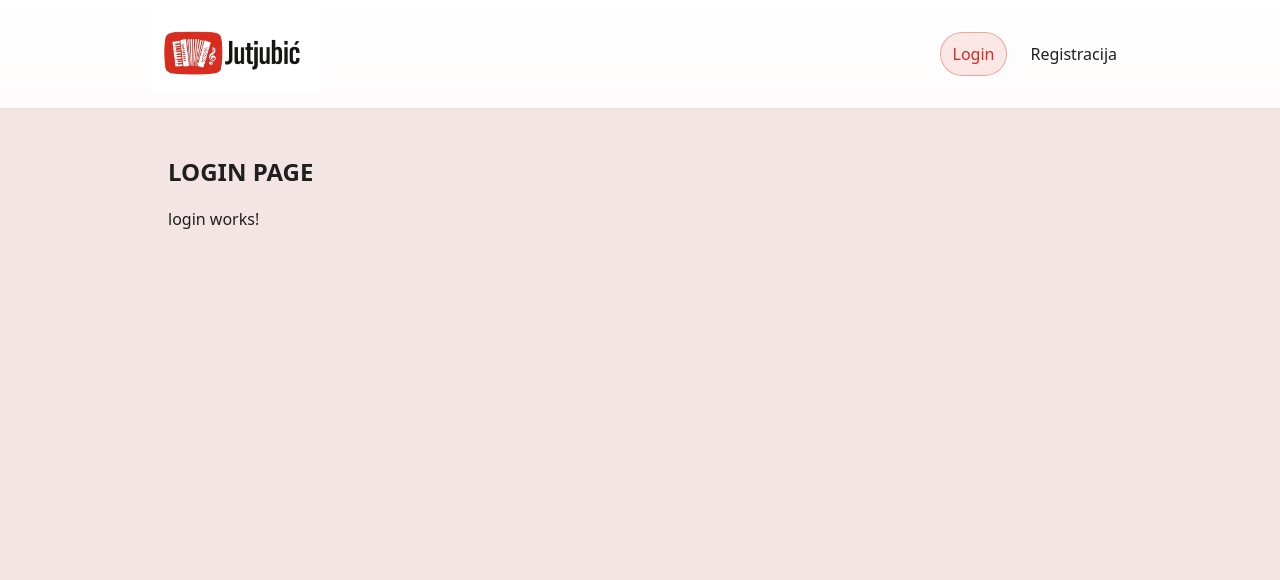
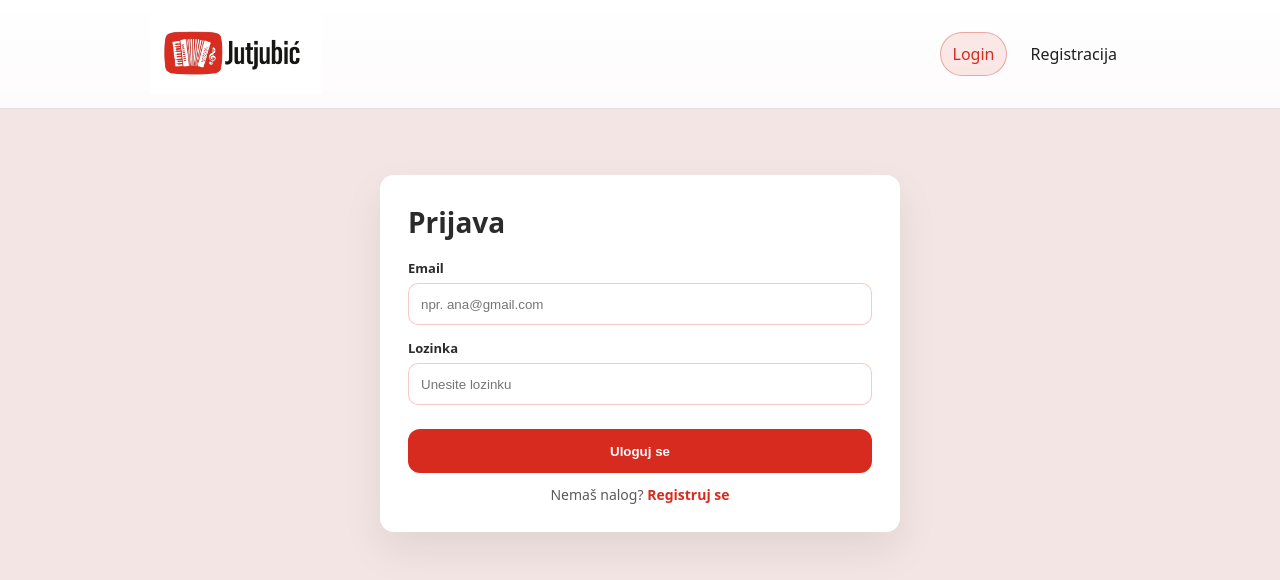
Before and after one commit to danijelamedic/Jutjubic_ISA_FE, an Angular app: page /login in a window 1280 px wide. Shown: the top 580 px of the page. Built offline with nearby package versions, Linux system fonts and the light colour scheme.

Commit message:
feature: login page and activation

```diff
--- a/src/app/app.config.ts
+++ b/src/app/app.config.ts
@@ -3,14 +3,14 @@ import { provideRouter } from '@angular/router';
 
 import { routes } from './app.routes';
 
-import { provideHttpClient } from '@angular/common/http';
-
+import { provideHttpClient,withInterceptors } from '@angular/common/http';
+import { authInterceptor } from './core/interceptors/auth.interceptor';
 
 export const appConfig: ApplicationConfig = {
   providers: [
     provideBrowserGlobalErrorListeners(),
     provideZoneChangeDetection({ eventCoalescing: true }),
     provideRouter(routes),
-    provideHttpClient()
+    provideHttpClient(withInterceptors([authInterceptor]))
   ]
 };
--- /dev/null
+++ b/src/app/core/interceptors/auth.interceptor.ts
@@ -0,0 +1,20 @@
+import { HttpInterceptorFn } from '@angular/common/http';
+
+export const authInterceptor: HttpInterceptorFn = (req, next) => {
+  const token = localStorage.getItem('access_token');
+
+  const isAuthEndpoint =
+    req.url.includes('/api/auth/login') ||
+    req.url.includes('/api/auth/register') ||
+    req.url.includes('/api/auth/activate');
+
+  if (token && !isAuthEndpoint) {
+    req = req.clone({
+      setHeaders: {
+        Authorization: `Bearer ${token}`
+      }
+    });
+  }
+
+  return next(req);
+};
--- a/src/app/features/auth/pages/activate/activate.html
+++ b/src/app/features/auth/pages/activate/activate.html
@@ -1,13 +1,18 @@
-<h2>Aktivacija naloga</h2>
+<div class="auth-card">
+    <h1>Aktivacija naloga</h1>
 
-<div *ngIf="loading">Aktiviram nalog...</div>
+    <div class="loading" *ngIf="status === 'loading'">
+        <div class="spinner"></div>
+        <p>Aktiviram nalog...</p>
+    </div>
 
-<div *ngIf="!loading && successMessage" style="color: green;">
-    {{ successMessage }}
+    <div class="alert success" *ngIf="status === 'success'">
+        {{ successMessage }}
+    </div>
+
+    <div class="alert error" *ngIf="status === 'error'">
+        {{ errorMessage }}
+    </div>
+
+    <a class="btn-secondary" routerLink="/login">Nazad na prijavu</a>
 </div>
-
-<div *ngIf="!loading && errorMessage" style="color: red;">
-    {{ errorMessage }}
-</div>
-
-<a routerLink="/login">Nazad na login</a>
--- a/src/app/features/auth/pages/activate/activate.scss
+++ b/src/app/features/auth/pages/activate/activate.scss
@@ -0,0 +1,86 @@
+:host {
+    display: block;
+}
+
+.auth-card {
+    width: min(520px, 92vw);
+    margin: 40px auto;
+    padding: 28px;
+    background: #ffffff;
+    border-radius: 14px;
+    box-shadow: 0 18px 40px rgba(0, 0, 0, 0.08);
+}
+
+h1 {
+    margin: 0 0 18px;
+    color: #2b2b2b;
+    font-size: 28px;
+}
+
+.alert {
+    border-radius: 10px;
+    padding: 12px 12px;
+    margin: 12px 0;
+    font-size: 13px;
+    font-weight: 600;
+}
+
+.alert.error {
+    background: #f3e5e4;
+    color: #d72b1f;
+    border: 1px solid rgba(215, 43, 31, 0.25);
+}
+
+.alert.success {
+    background: rgba(221, 172, 169, 0.25);
+    color: #2b2b2b;
+    border: 1px solid rgba(221, 172, 169, 0.6);
+}
+
+.loading {
+    display: flex;
+    align-items: center;
+    gap: 12px;
+    padding: 10px 0;
+    color: #2b2b2b;
+}
+
+.loading p {
+    margin: 0;
+    font-weight: 600;
+    font-size: 14px;
+}
+
+.spinner {
+    width: 18px;
+    height: 18px;
+    border-radius: 999px;
+    border: 3px solid rgba(215, 43, 31, 0.25);
+    border-top-color: #d72b1f;
+    animation: spin 0.9s linear infinite;
+}
+
+@keyframes spin {
+    to {
+        transform: rotate(360deg);
+    }
+}
+
+.btn-secondary {
+    display: block;
+    width: 100%;
+    height: 44px;
+    line-height: 44px;
+    text-align: center;
+    margin-top: 14px;
+    border-radius: 12px;
+    background: #f3e5e4;
+    color: #d72b1f;
+    font-weight: 800;
+    text-decoration: none;
+    border: 1px solid rgba(215, 43, 31, 0.2);
+}
+
+.btn-secondary:hover {
+    background: rgba(243, 229, 228, 0.7);
+}
--- a/src/app/features/auth/pages/login/login.html
+++ b/src/app/features/auth/pages/login/login.html
@@ -1,2 +1,38 @@
-<h2>LOGIN PAGE</h2>
-<p>login works!</p>
+<div class="auth-card">
+    <h1>Prijava</h1>
+
+    <div class="alert error" *ngIf="errorMessage">
+        {{ errorMessage }}
+    </div>
+
+    <div class="alert success" *ngIf="successMessage">
+        {{ successMessage }}
+    </div>
+
+    <form [formGroup]="form" (ngSubmit)="onSubmit()" novalidate>
+        <div class="field">
+            <label>Email</label>
+            <input type="email" placeholder="npr. ana@gmail.com" formControlName="email" />
+            <small class="hint error" *ngIf="f['email'].touched && f['email'].invalid">
+                Unesite ispravan email.
+            </small>
+        </div>
+
+        <div class="field">
+            <label>Lozinka</label>
+            <input type="password" placeholder="Unesite lozinku" formControlName="password" />
+            <small class="hint error" *ngIf="f['password'].touched && f['password'].invalid">
+                Lozinka je obavezna (min 6 karaktera).
+            </small>
+        </div>
+
+        <button class="btn-primary" type="submit" [disabled]="isSubmitting">
+            {{ isSubmitting ? 'Slanje...' : 'Uloguj se' }}
+        </button>
+
+        <p class="helper">
+            Nemaš nalog?
+            <a routerLink="/register">Registruj se</a>
+        </p>
+    </form>
+</div>
--- a/src/app/features/auth/pages/login/login.scss
+++ b/src/app/features/auth/pages/login/login.scss
@@ -0,0 +1,113 @@
+:host {
+    display: block;
+}
+
+.auth-card {
+    width: min(520px, 92vw);
+    margin: 40px auto;
+    padding: 28px;
+    background: #ffffff;
+    border-radius: 14px;
+    box-shadow: 0 18px 40px rgba(0, 0, 0, 0.08);
+}
+
+h1 {
+    margin: 0 0 18px;
+    color: #2b2b2b;
+    font-size: 28px;
+}
+
+.field {
+    margin-bottom: 14px;
+}
+
+label {
+    display: block;
+    font-size: 13px;
+    font-weight: 700;
+    margin-bottom: 6px;
+    color: #2b2b2b;
+}
+
+input {
+    width: 100%;
+    height: 42px;
+    border-radius: 10px;
+    border: 1px solid rgba(217, 45, 33, 0.25);
+    padding: 0 12px;
+    outline: none;
+    background: #fff;
+}
+
+input:focus {
+    border-color: #d72b1f;
+    box-shadow: 0 0 0 3px rgba(215, 43, 31, 0.12);
+}
+
+.hint {
+    display: block;
+    margin-top: 6px;
+    font-size: 12px;
+}
+
+.hint.error {
+    color: #d92d21;
+}
+
+.alert {
+    border-radius: 10px;
+    padding: 12px 12px;
+    margin-bottom: 12px;
+    font-size: 13px;
+    font-weight: 600;
+}
+
+.alert.error {
+    background: #f3e5e4;
+    color: #d72b1f;
+    border: 1px solid rgba(215, 43, 31, 0.25);
+}
+
+.alert.success {
+    background: rgba(221, 172, 169, 0.25);
+    color: #2b2b2b;
+    border: 1px solid rgba(221, 172, 169, 0.6);
+}
+
+.btn-primary {
+    width: 100%;
+    height: 44px;
+    border: 0;
+    border-radius: 12px;
+    background: #d72b1f;
+    color: #fff;
+    font-weight: 800;
+    cursor: pointer;
+    margin-top: 10px;
+}
+
+.btn-primary:hover {
+    background: #d92d21;
+}
+
+.btn-primary:disabled {
+    opacity: 0.65;
+    cursor: default;
+}
+
+.helper {
+    margin: 12px 0 0;
+    font-size: 14px;
+    color: #5a5a5a;
+    text-align: center;
+}
+
+.helper a {
+    color: #d72b1f;
+    font-weight: 700;
+    text-decoration: none;
+}
+
+.helper a:hover {
+    text-decoration: underline;
+}
--- a/src/app/features/auth/pages/login/login.ts
+++ b/src/app/features/auth/pages/login/login.ts
@@ -1,11 +1,77 @@
 import { Component } from '@angular/core';
+import { CommonModule } from '@angular/common';
+import { ReactiveFormsModule, FormBuilder, Validators, FormGroup } from '@angular/forms';
+import { Router, RouterModule } from '@angular/router';
+import { AuthService } from '../../../../core/services/auth.services';
 
 @Component({
   selector: 'app-login',
-  imports: [],
+  standalone: true,
+  imports: [CommonModule, ReactiveFormsModule, RouterModule],
   templateUrl: './login.html',
   styleUrl: './login.scss',
 })
 export class Login {
+  isSubmitting = false;
+  successMessage = '';
+  errorMessage = '';
 
+  form: FormGroup;
+
+  constructor(
+    private fb: FormBuilder,
+    private authService: AuthService,
+    private router: Router
+  ) {
+    this.form = this.fb.group({
+      email: ['', [Validators.required, Validators.email]],
+      password: ['', [Validators.required, Validators.minLength(6)]],
+    });
+  }
+
+  get f() {
+    return this.form.controls;
+  }
+
+  onSubmit(): void {
+    this.successMessage = '';
+    this.errorMessage = '';
+
+    if (this.form.invalid) {
+      this.form.markAllAsTouched();
+      this.errorMessage = 'Molimo popunite sva polja ispravno.';
+      return;
+    }
+
+    this.isSubmitting = true;
+
+    this.authService.login(this.form.value).subscribe({
+      next: (res) => {
+        this.isSubmitting = false;
+
+        const token = res.token || res.accessToken || res.jwt;
+        if (!token) {
+          this.errorMessage = 'Login uspeo, ali token nije vraćen sa servera.';
+          return;
+        }
+
+        this.successMessage = 'Uspešna prijava.';
+        this.router.navigateByUrl('/');
+      },
+      error: (err) => {
+        this.isSubmitting = false;
+
+        const msg = err?.error?.message;
+
+        if (err?.status === 403) {
+          this.errorMessage =
+            msg ||
+            'Prijava nije dozvoljena (npr. nalog nije aktiviran ili je previše pokušaja).';
+          return;
+        }
+
+        this.errorMessage = msg || 'Prijava nije uspela. Proverite podatke.';
+      }
+    });
+  }
 }
--- a/src/app/features/auth/pages/register/register.ts
+++ b/src/app/features/auth/pages/register/register.ts
@@ -3,7 +3,7 @@ import { CommonModule } from '@angular/common';
 import { ReactiveFormsModule, FormBuilder, Validators, FormGroup, AbstractControl, ValidationErrors } from '@angular/forms';
 import { HttpErrorResponse } from '@angular/common/http';
 import { AuthService } from '../../../../core/services/auth.services';
-import { RegistrationRequest } from '../../../../core/models/auth.models';
+import { RegistrationRequest, ResponseMessage } from '../../../../core/models/auth.models';
 
 function passwordMatchValidator(group: AbstractControl): ValidationErrors | null {
   const pass = group.get('password')?.value;
@@ -68,7 +68,7 @@ export class Register {
     this.isSubmitting = true;
 
     this.authService.register(payload).subscribe({
-      next: (_res) => {
+      next: (res: ResponseMessage) => {
         this.successMessage = 'Registracija uspešna. Proverite email i aktivirajte nalog preko linka.';
         this.isSubmitting = false;
         this.form.reset();
--- /dev/null
+++ b/src/environments/environment.ts
@@ -0,0 +1,4 @@
+export const environment = {
+  production: false,
+  apiUrl: 'http://localhost:8080'
+};
--- a/src/styles.scss
+++ b/src/styles.scss
@@ -195,7 +195,7 @@ body {
   background: white;
   border: 1px solid var(--accent);
   border-radius: 16px;
-    box-shadow: 0 10px 30px rgba(0, 0, 0, 0.06);
+  box-shadow: 0 10px 30px rgba(0,0,0,0.06);
   padding: 28px;
 }
 
```
Also changed, not shown: src/app/core/services/auth.services.ts (+39 -2 lines), src/app/features/auth/pages/activate/activate.ts (+8 -6 lines). Lines whose indentation alone changed are shown as unchanged.
